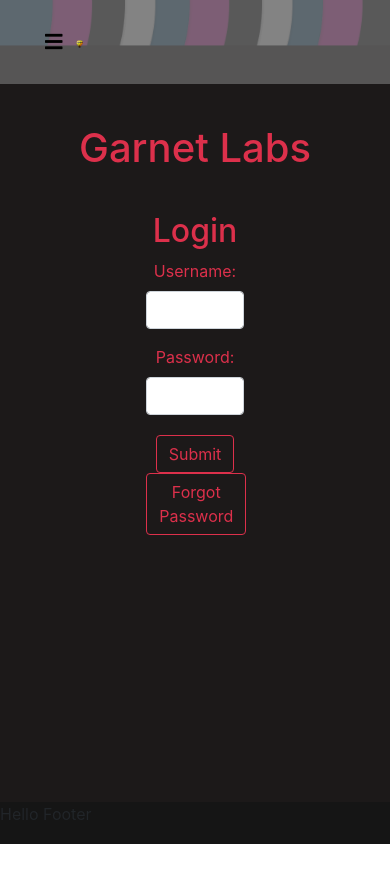
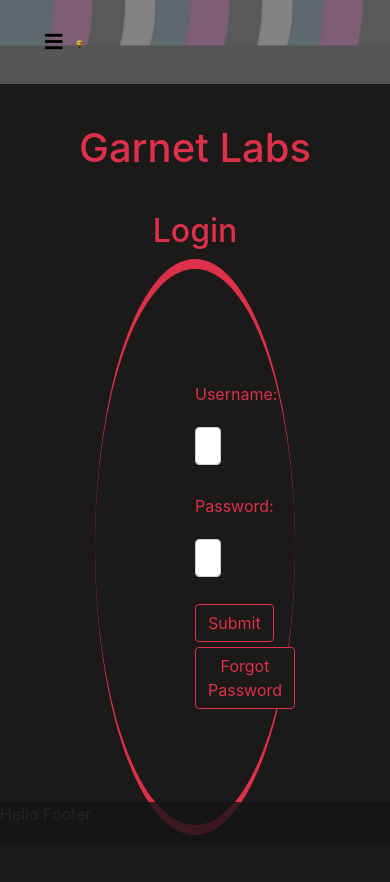
Before and after one commit to cjrutherford/yellow-diamond, a React (Create React App) app in the folder client/: page /login in a window 390 px wide. Shown: the top 882 px of the page. Before the commit the page ends 844 px from the top, so only its background shows below. Built offline with nearby package versions, Linux system fonts and the light colour scheme.

Commit message:
fixed login object signature mismatch, and tested a successful login.

```diff
--- a/client/src/components/header.js
+++ b/client/src/components/header.js
@@ -83,7 +83,7 @@ class Header extends Component {
 					<Link to="/users">Manage Users</Link>
 				</NavItem>
 				<NavItem>
-					<Button clasName='nav-link' onClick={this.onLogoutClick}>LogOut {user.userName}</Button>
+					<Button className='nav-link' onClick={this.onLogoutClick}>LogOut {user.userName}</Button>
 				</NavItem>
 			</Fragment>
 		);
--- a/client/src/components/login.js
+++ b/client/src/components/login.js
@@ -8,13 +8,11 @@ class Login extends Component {
 	constructor(props){
 		super(props);
 		this.state = {
-			login: '',
+			userName: '',
 			password: '',
 		};
-		this.styles ={
-
-		};
 		this.onChange = this.onChange.bind(this);
+		this.onSubmit = this.onSubmit.bind(this);
 	}
 
 	onChange(e) {
@@ -24,6 +22,14 @@ class Login extends Component {
 		});
 	}
 
+	onSubmit(e) {
+		e.preventDefault();
+		const login = {
+			...this.state,
+		};
+		this.props.loginUser(login);
+	}
+
 	render() {
 		return (
 			<React.Fragment>
@@ -31,12 +37,12 @@ class Login extends Component {
 					<h1 className="hotpink centerIt">Garnet Labs </h1>
 				</div>
 				<h2 className="hotpink centerIt ">Login</h2>
-				<div className="loginForm d-none d-lg-block">
+				<div className="loginForm">
 					<Form id="loginPage">
 						<div className="loginBox ">
-							<FormGroup  style={{dislpay: 'flex', flexDirection: 'row'}}>
-								<Label for="login">Username:</Label>
-								<Input type="text" name="login" onChange={this.onChange} />
+							<FormGroup style={{dislpay: 'flex', flexDirection: 'row'}}>
+								<Label for="userName">Username:</Label>
+								<Input type="text" name="userName" onChange={this.onChange} />
 							</FormGroup>
 							<FormGroup style={{dislpay: 'flex', flexDirection: 'row'}}>
 								<Label>Password:</Label>
@@ -44,26 +50,7 @@ class Login extends Component {
 							</FormGroup>
 						</div>
 						<FormGroup style={{dislpay: 'flex', flexDirection: 'row'}}>
-							<Button className="loginButtons">Submit</Button>
-							<Button className="loginButtons">Forgot Password</Button>
-						</FormGroup>
-					</Form>
-				</div>
-
-				<div className=" loginSmall d-block d-lg-none">
-					<Form id="loginPage">
-						<div className="loginBox ">
-							<FormGroup  style={{dislpay: 'flex', flexDirection: 'row'}}>
-								<Label for="login">Username:</Label>
-								<Input type="text" name="login" onChange={this.onChange} />
-							</FormGroup>
-							<FormGroup style={{dislpay: 'flex', flexDirection: 'row'}}>
-								<Label>Password:</Label>
-								<Input type="password" name="password" onChange={this.onChange} />
-							</FormGroup>
-						</div>
-						<FormGroup style={{dislpay: 'flex', flexDirection: 'row'}}>
-							<Button className="loginButtons">Submit</Button>
+							<Button className="loginButtons" onClick={this.onSubmit}>Submit</Button>
 							<Button className="loginButtons">Forgot Password</Button>
 						</FormGroup>
 					</Form>
```
Also changed, not shown: 1 other file (tests, documents, lock files or other folders).
